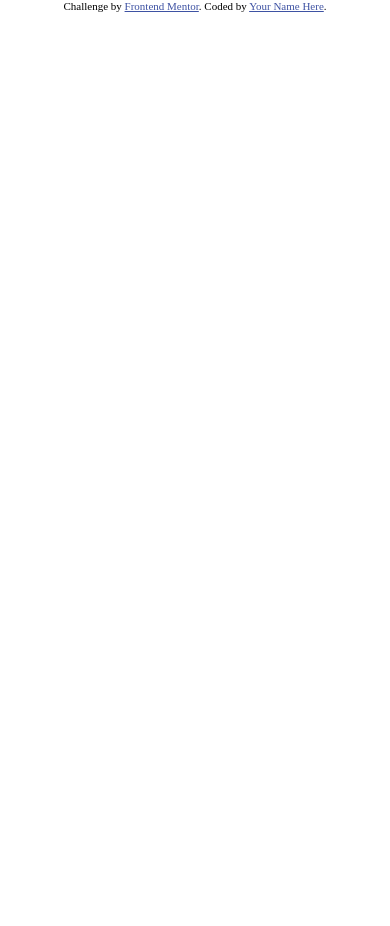
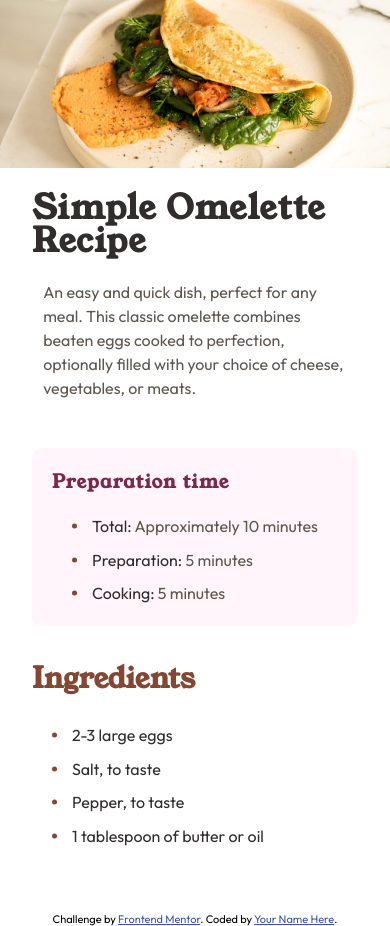
Before and after one commit to juan-mentor/recipe-page-main-new, a plain HTML site: page index.html in a window 390 px wide. Before the commit the page ends 844 px from the top, so only its background shows below. Drawn offline with Linux system fonts and the light colour scheme.

Commit message:
estilos mobile 1

```diff
--- a/Css/style.css
+++ b/Css/style.css
@@ -16,4 +16,99 @@
 
 body {
     margin: 0;
+    font-family: "Outfit", sans-serif;
+    font-weight: 400;
+    font-style: normal;
 }
+
+h1,
+h2,
+h3 {
+    font-family: "Young Serif", serif;
+
+    /* font-optical-sizing: auto; */
+    font-weight: 700;
+    font-style: normal;
+}
+
+li {
+    list-style-type: none;
+}
+
+section {
+    margin-bottom: 2rem;
+}
+
+/* .container-recipe {
+} */
+
+.recipe__image {
+    width: 100%;
+    height: 168px;
+   background-image: url("../assets/images/image-omelette.jpeg");
+   background-size: cover;
+}
+
+.recipe__title {
+    font-size: 2.1rem;
+    line-height: 1;
+    padding: 0 2rem;
+    letter-spacing: 1px;
+    color: var(--stone-900);
+}
+
+.recipe__paragraph {
+
+    line-height: 1.5;
+    padding: 0 2.7rem;
+    color: var(--stone-600);
+}
+
+.main {
+    padding: 2rem;
+}
+
+.time {
+    background-color: var(--rose-50);
+    padding: 20px 20px 5px;
+    border-radius: 10px;
+}
+
+.time__subtitle {
+    margin-top: 0;
+    color: var(--rose-800);
+    letter-spacing: 1px;
+}
+
+.time__item {
+    color: var(--stone-900);
+    margin-bottom: 0.6rem;
+    padding-right: 5px;
+    line-height: 1.5;
+    position: relative;
+}
+
+.time__item--color {
+    columns: var(--stone-600);
+}
+
+.time__item span {
+    color: var(--stone-600);
+}
+
+.time__item::before {
+    content: "";
+    position: absolute;
+    width: 5px;
+    height: 5px;
+    border-radius: 50%;
+    background-color: var(--brown-800);
+    left: -20px;
+    top: 50%;
+    transform: translateY(-50%);
+}
+
+.title {
+    font-size: 1.8rem;
+    color: var(--brown-800);
+}
--- a/index.html
+++ b/index.html
@@ -7,6 +7,10 @@
     <title>Página de recetas</title>
 
     <link rel="icon" type="image/png" sizes="32x32" href="./assets/images/favicon-32x32.png">
+
+    <link rel="preconnect" href="https://fonts.googleapis.com">
+    <link rel="preconnect" href="https://fonts.gstatic.com" crossorigin>
+    <link href="https://fonts.googleapis.com/css2?family=Outfit:wght@100..900&family=Young+Serif&display=swap" rel="stylesheet">
 
     <link rel="stylesheet" href="Css/style.css">
 
@@ -19,28 +23,62 @@
   <body>
     <div class="container-recipe">
       <header class="recipe">
+        <div class="recipe__image"></div>
+        <h1 class="recipe__title">Simple Omelette Recipe</h1>
+        <p class="recipe__paragraph">
+          An easy and quick dish, perfect for any meal. This classic omelette combines beaten eggs cooked to perfection, optionally filled with your choice of cheese, vegetables, or meats.
+        </p>
+      </header>
 
-      </header>
+      <main class="main">
+        <section class="time">
+          <h3 class="time__subtitle">Preparation time</h3>
+
+          <ul class="time__items">
+            <li class="time__item">Total:
+              <span>Approximately 10 minutes</span>
+            </li>
+
+            <li class="time__item">Preparation:
+              <span>5 minutes</span>
+            </li>
+
+            <li class="time__item">Cooking:
+              <span>5 minutes</span>
+            </li>
+          </ul>
+        </section>
+
+        <section class="ingredients">
+          <h2 class="title">Ingredients</h2>
+
+          <ul class="time__items">
+            <li class="time__item time__item--color">2-3 large eggs</li>
+            <li class="time__item time__item--color">Salt, to taste<n></li>
+            <li class="time__item time__item--color">Pepper, to taste</li>
+            <li class="time__item time__item--color">1 tablespoon of butter or oil</li>
+
+          </ul>
+        </section>
+      </main>
     </div>
 
-    <!-- Simple Omelette Recipe
+    <!--
 
-    An easy and quick dish, perfect for any meal. This classic omelette combines beaten eggs cooked
-    to perfection, optionally filled with your choice of cheese, vegetables, or meats.
 
-    Preparation time
 
-    Total: Approximately 10 minutes
-    Preparation: 5 minutes
-    Cooking: 5 minutes
 
-    Ingredients
 
-    2-3 large eggs
-    Salt, to taste
-    Pepper, to taste
-    1 tablespoon of butter or oil
-    Optional fillings: cheese, diced vegetables, cooked meats, herbs
+
+
+
+
+
+
+
+
+
+
 
     Instructions
 
```
Also changed, not shown: design/desktop-design.jpg, design/mobile-design.jpg.
